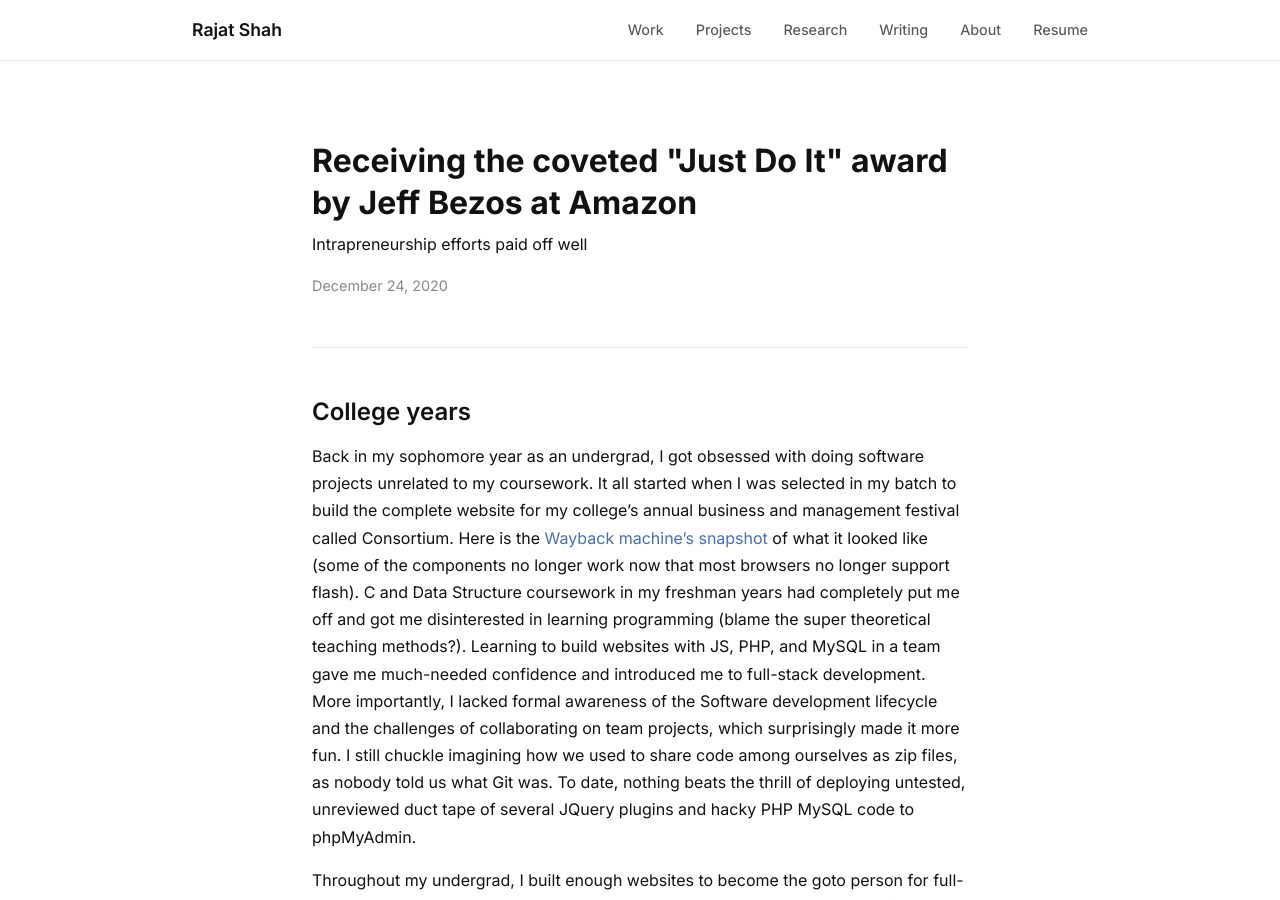
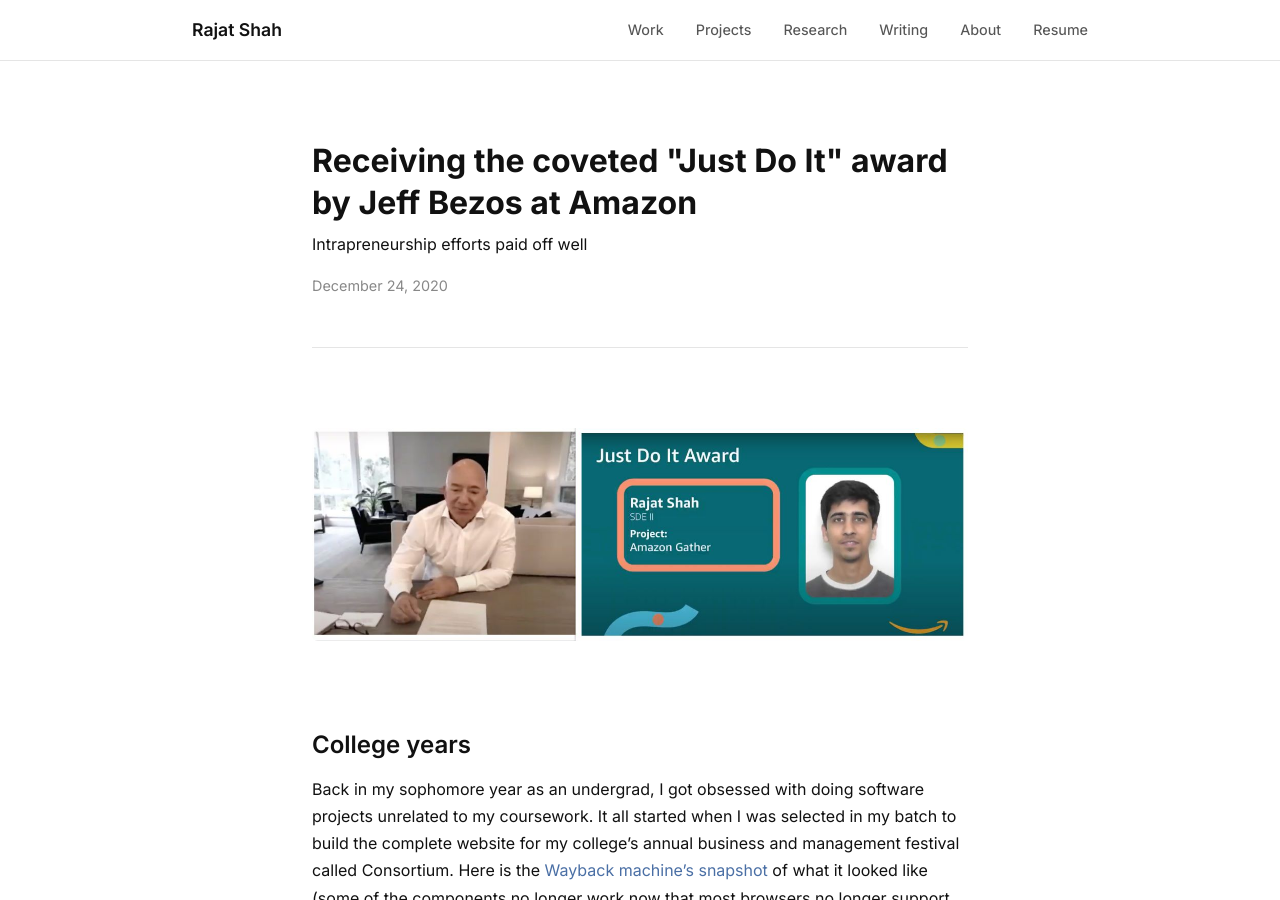
Before and after one commit to shahrajat/shahrajat.github.io, a Jekyll site: the page built from _posts/2020-12-24-amazon-just-do-it-award-jeff-bezos.md, in a window 1280 px wide and 900 px high. Built offline with Jekyll 4.4.1, drawn with Linux system fonts in a browser that asks for light colours.

Commit message:
Move Just Do It award image to top of post

```diff
--- a/_posts/2020-12-24-amazon-just-do-it-award-jeff-bezos.md
+++ b/_posts/2020-12-24-amazon-just-do-it-award-jeff-bezos.md
@@ -6,6 +6,8 @@
   - life
 published: true
 ---
+
+![Rajat Shah receiving the Just Do It award]({{site.baseurl}}https://raw.githubusercontent.com/shahrajat/shahrajat.github.io/master/assets/jeff-bezos-rajat-shah.jpeg)
 
 ## College years
 Back in my sophomore year as an undergrad, I got obsessed with doing software projects unrelated to my coursework. It all started when I was selected in my batch to build the complete website for my college's annual business and management festival called Consortium. Here is the [Wayback machine's snapshot](https://web.archive.org/web/20120315191008/http://www.consortiumvnit.com/index.php) of what it looked like (some of the components no longer work now that most browsers no longer support flash). C and Data Structure coursework in my freshman years had completely put me off and got me disinterested in learning programming (blame the super theoretical teaching methods?). Learning to build websites with JS, PHP, and MySQL in a team gave me much-needed confidence and introduced me to full-stack development. More importantly, I lacked formal awareness of the Software development lifecycle and the challenges of collaborating on team projects, which surprisingly made it more fun. I still chuckle imagining how we used to share code among ourselves as zip files, as nobody told us what Git was. To date, nothing beats the thrill of deploying untested, unreviewed duct tape of several JQuery plugins and hacky PHP MySQL code to phpMyAdmin.
@@ -47,5 +49,3 @@
 * It was the most viewed company all-hands to date - as folks globally joined over virtual conference
 * It was the first time it was awarded virtually, I missed the chance to meet Jeff Bezos in person as a result :(
 * Jeff Bezos left the position of CEO the next year, so I ended up being the last receiver of this award from Jeff Bezos :)
-
-![Rajat Shah receiving the Just Do It award]({{site.baseurl}}https://raw.githubusercontent.com/shahrajat/shahrajat.github.io/master/assets/jeff-bezos-rajat-shah.jpeg)
```
